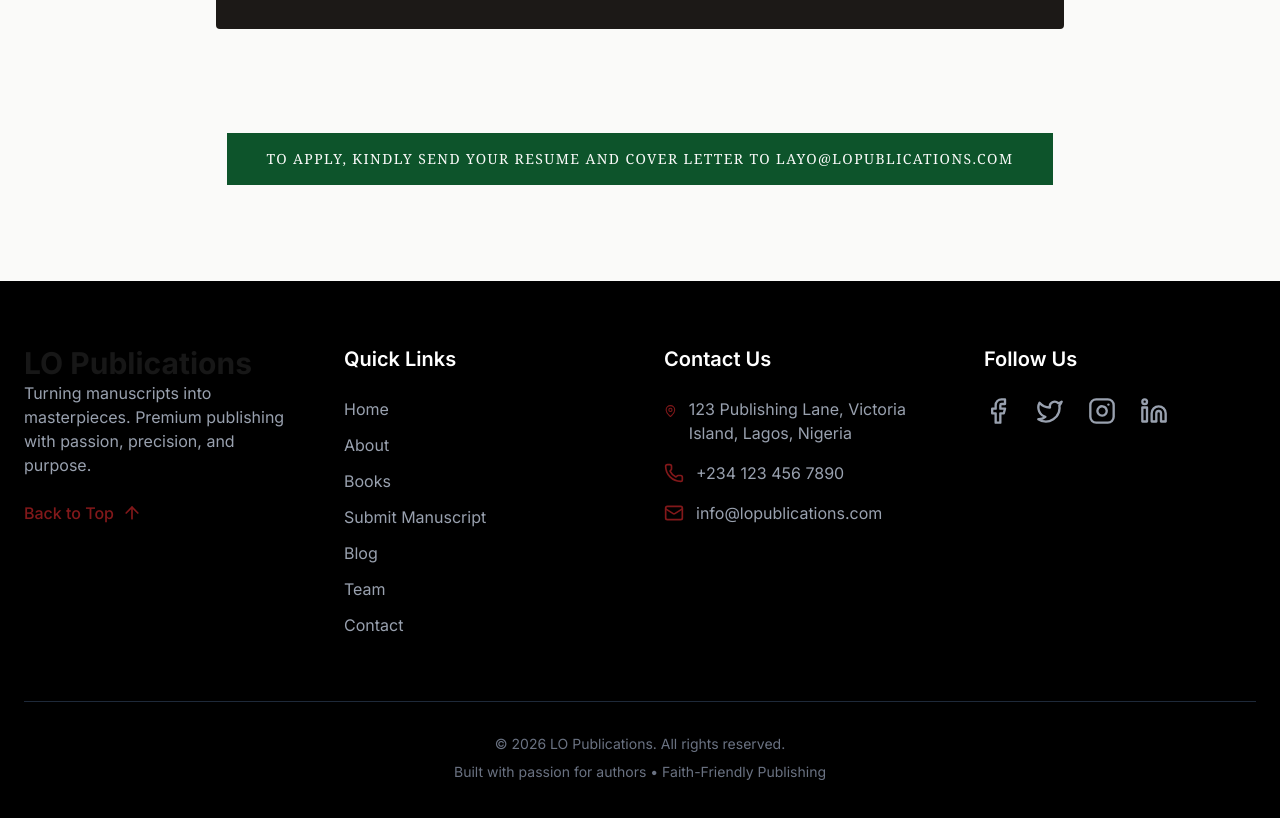
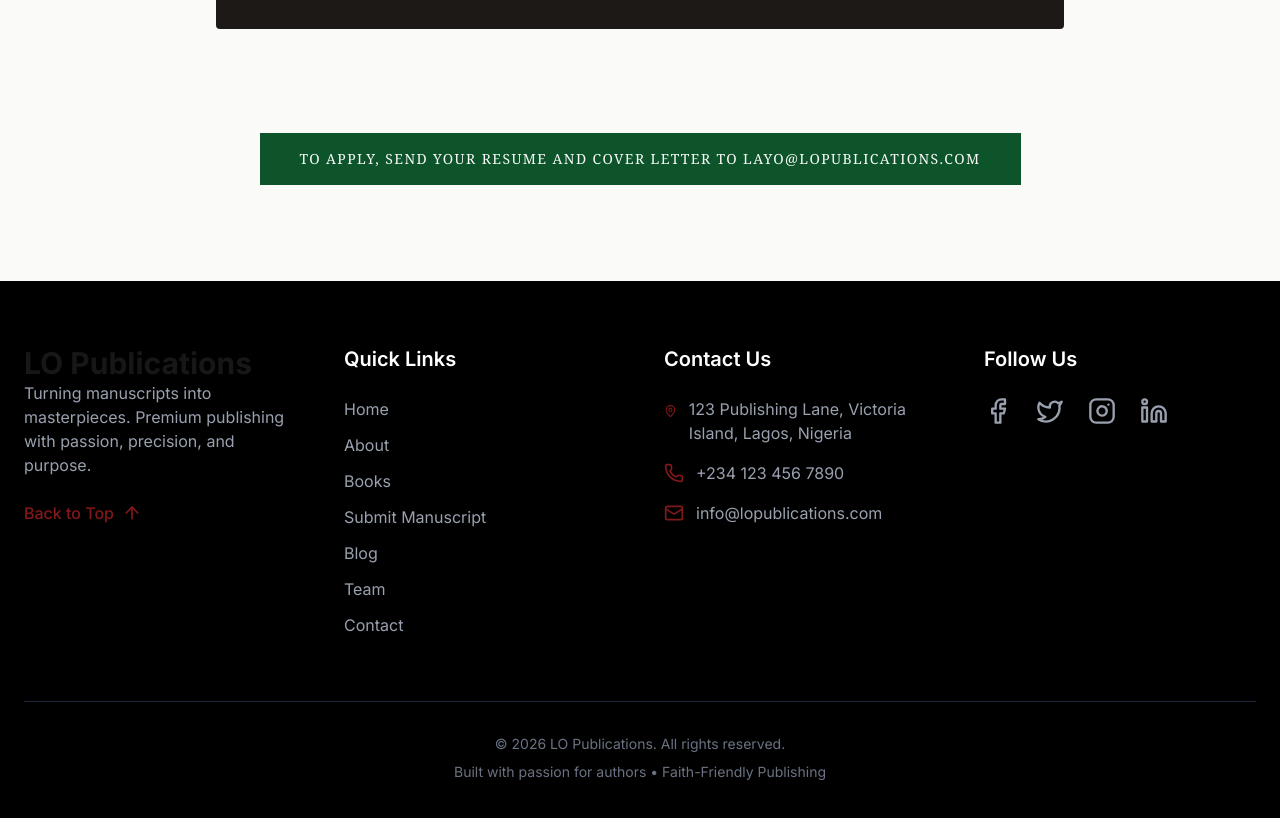
Before and after one commit to gtcsprojects2025-cloud/lo-publications, a Next.js app: page /career in a window 1280 px wide. Shown: the part 2380-3198 px from the top of the page. Built offline with nearby package versions, Linux system fonts and the light colour scheme.

Commit message:
change visibility

```diff
--- a/src/app/career/page.tsx
+++ b/src/app/career/page.tsx
@@ -129,7 +129,7 @@ const CareerPage = () => {
         {/* Call to Action */}
         <footer className="text-center pt-10">
           <button className="bg-green-900 text-stone-50 px-10 py-4 font-sans uppercase tracking-widest text-sm hover:bg-stone-800 transition-colors">
-            To apply, kindly send your resume and cover letter to layo@lopublications.com
+            To apply, send your resume and cover letter to layo@lopublications.com
           </button>
         </footer>
 
```
